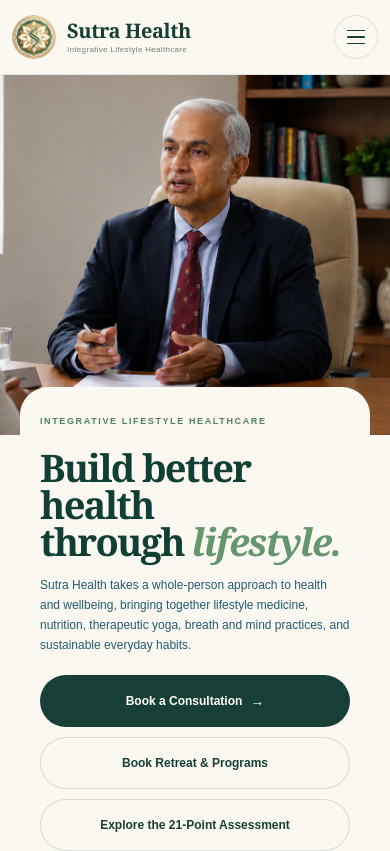
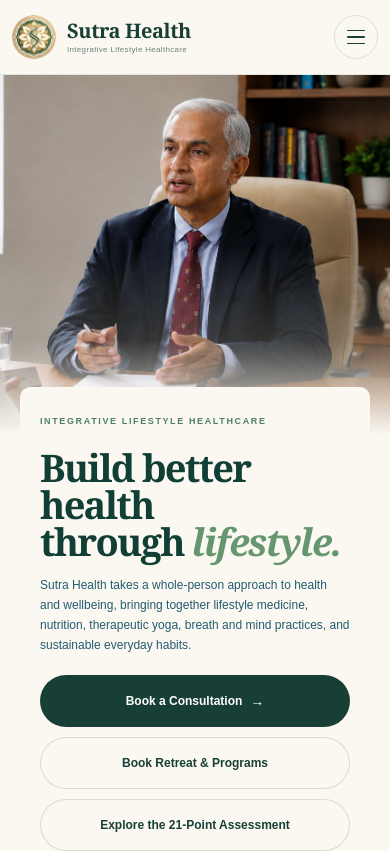
Before and after one commit to karanrchaurasiya/sutra-health-nextjs, a Next.js app: page / in a window 390 px wide. Shown: the top 851 px of the page. Built offline with nearby package versions, Linux system fonts and the light colour scheme.

Commit message:
Initial Sutra Health website

```diff
--- a/components/hero/Hero.tsx
+++ b/components/hero/Hero.tsx
@@ -58,7 +58,7 @@
         />
 
         {/* Mobile image fade */}
-        {/* <div
+        <div
           aria-hidden="true"
           className="
             pointer-events-none
@@ -68,10 +68,10 @@
             h-[190px]
             bg-gradient-to-t
             from-[#FAF8F1]
-            via-[#FAF8F1]/45
+            via-[#FAF8F1]/20
             to-transparent
           "
-        /> */}
+        />
       </div>
 
       {/* ==================================================
@@ -134,7 +134,7 @@
                  of the image slightly */
               -mt-[48px]
 
-              rounded-t-[28px]
+              rounded-t-[10px]
 
               bg-[#FAF8F1]
 
@@ -144,7 +144,7 @@
 
 
               sm:-mt-[45px]
-              sm:rounded-t-[5px]
+              sm:rounded-t-[20px]
               sm:mx-0
               sm:my-0
 
```
